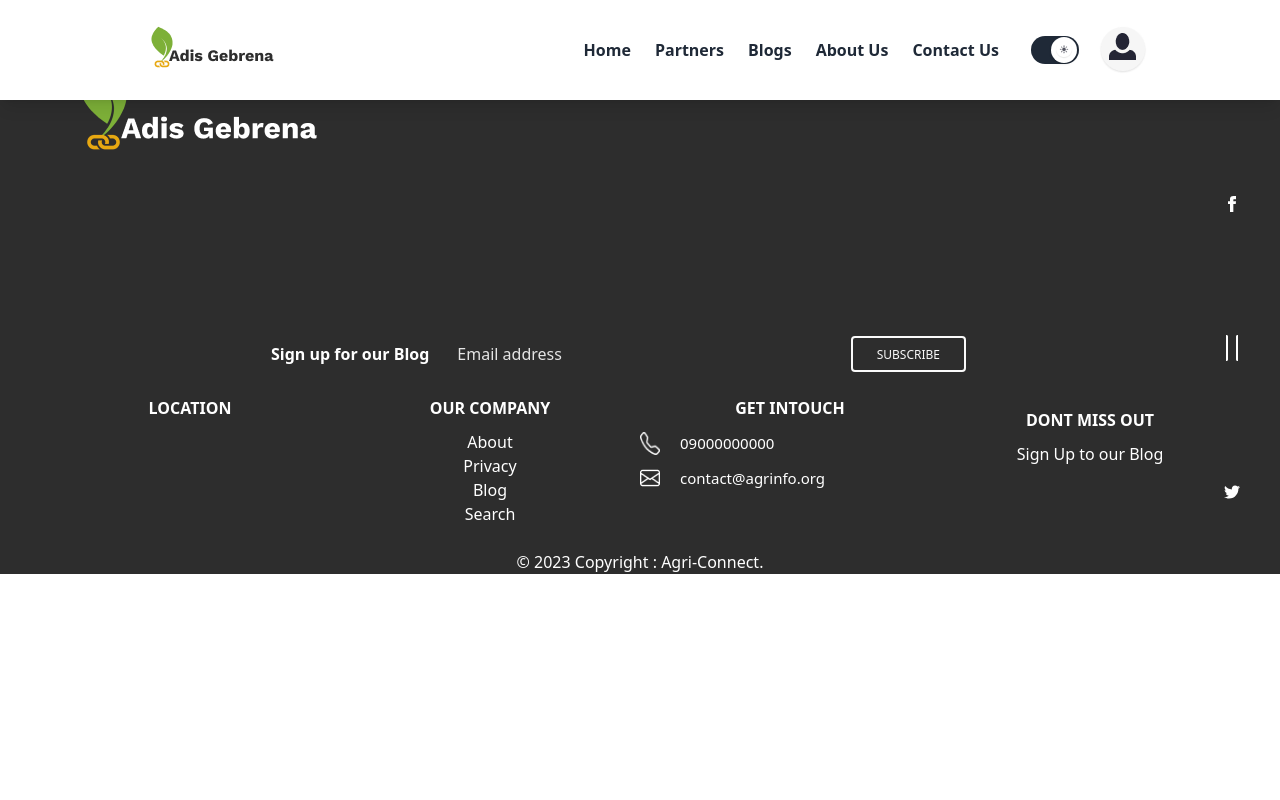
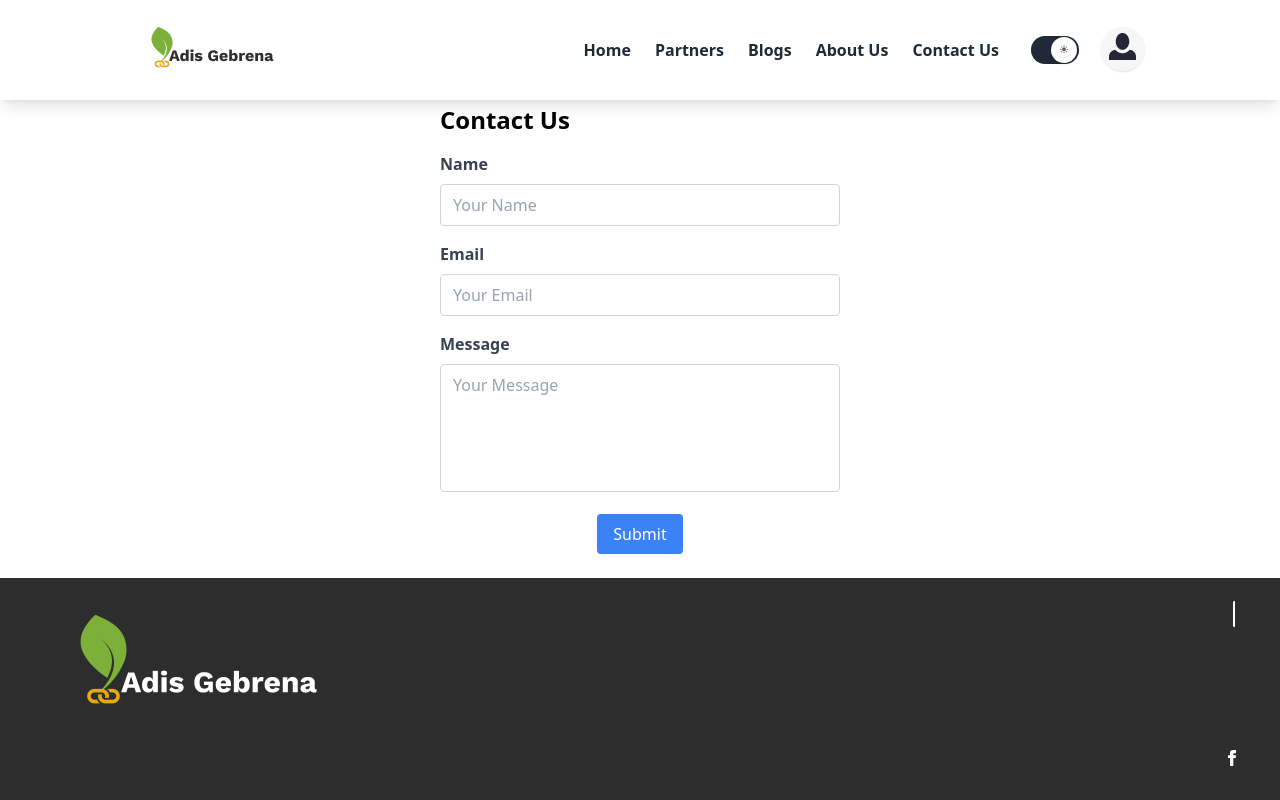
Before and after one commit to nand-n/agriconn, a React (Create React App) app: page /contact in a window 1280 px wide. Shown: the top 800 px of the page. Built offline with nearby package versions, Linux system fonts and the light colour scheme.

Commit message:
added some components

```diff
--- a/src/App.jsx
+++ b/src/App.jsx
@@ -16,13 +16,18 @@ import MarketDataTable from './Components/MarketData/MarketDataTable';
 import MarketDataTableUpload from './Components/MarketData/MarketDataUpload';
 import Soil from './Components/Soil/soil'
 import Partners from './Partners/Partners';
+import Basics from './Components/Basics/Basics';
+import Weatherandclimate from './Components/Weatherandclimate/Weatherandclimate';
+import Farmmgmt from './Components/Farmmgmt/Farmmgmt';
 
 
 function App() {
+  document.title ="Adis Gebrena"
 
 
   return (
     <>
+
       <BrowserRouter>
        <div className='overflow-hidden'>
         <Header />
@@ -43,6 +48,15 @@ function App() {
             <Route path='/climate-winy' element={<ClimateWindy />} />
             <Route path='/about' element={<About />} />
             <Route path='/contact' element={ <Contact />} />
+
+
+            <Route path='/basics-of-Adis%20Gebrena' element={ <Basics />} />
+            <Route path='/weather-and-climate' element={ <Weatherandclimate />} />
+            <Route path='/soil' element={ <Soil />} />
+            <Route path='/deasise' element={ <Disease />} />
+            <Route path='/farm-mgmt' element={ <Farmmgmt />} />
+
+
           </Routes>
         </main>
       </div>
--- /dev/null
+++ b/src/Components/Basics/Basics.jsx
@@ -0,0 +1,9 @@
+import React from 'react'
+
+function Basics() {
+  return (
+    <div className='w-screen h-screen '>Basics</div>
+  )
+}
+
+export default Basics
--- a/src/Components/CompanyInfo/About/About.jsx
+++ b/src/Components/CompanyInfo/About/About.jsx
@@ -1,9 +1,50 @@
-import React from 'react'
+import React from "react";
 
-function About() {
-  return (
-    <div>About Us</div>
-  )
-}
+const About = () => {
+    return (
+        <div className="2xl:container 2xl:mx-auto lg:py-16 lg:px-20 md:py-12 md:px-6 py-9 px-4 mt-12">
+            <div className="flex flex-col lg:flex-row justify-between gap-8">
+                <div className="w-full lg:w-5/12 flex flex-col justify-center">
+                    <h1 className="text-3xl lg:text-4xl font-bold leading-9 text-gray-800 pb-4">About Us</h1>
+                    <p className="font-normal text-base leading-6 text-gray-600 ">It is a long established fact that a reader will be distracted by the readable content of a page when looking at its layout. The point of using Lorem Ipsum.In the first place we have granted to God, and by this our present charter confirmed for us and our heirs forever that the English Church shall be free, and shall have her rights entire, and her liberties inviolate; and we will that it be thus observed; which is apparent from</p>
+                </div>
+                <div className="w-full lg:w-8/12 ">
+                    <img className="w-full h-full" src="https://i.ibb.co/FhgPJt8/Rectangle-116.png" alt="A group of People" />
+                </div>
+            </div>
 
-export default About
+            <div className="flex lg:flex-row flex-col justify-between gap-8 pt-12">
+                <div className="w-full lg:w-5/12 flex flex-col justify-center">
+                    <h1 className="text-3xl lg:text-4xl font-bold leading-9 text-gray-800 pb-4">Our Story</h1>
+                    <p className="font-normal text-base leading-6 text-gray-600 ">It is a long established fact that a reader will be distracted by the readable content of a page when looking at its layout. The point of using Lorem Ipsum.In the first place we have granted to God, and by this our present charter confirmed for us and our heirs forever that the English Church shall be free, and shall have her rights entire, and her liberties inviolate; and we will that it be thus observed; which is apparent from</p>
+                </div>
+                <div className="w-full lg:w-8/12 lg:pt-8">
+                    <div className="grid md:grid-cols-4 sm:grid-cols-2 grid-cols-1 lg:gap-4 shadow-lg rounded-md">
+                        <div className="p-4 pb-6 flex justify-center flex-col items-center">
+                            <img className="md:block hidden" src="https://i.ibb.co/FYTKDG6/Rectangle-118-2.png" alt="Alexa featured Img" />
+                            <img className="md:hidden block" src="https://i.ibb.co/zHjXqg4/Rectangle-118.png" alt="Alexa featured Img" />
+                            <p className="font-medium text-xl leading-5 text-gray-800 mt-4">Alexa</p>
+                        </div>
+                        <div className="p-4 pb-6 flex justify-center flex-col items-center">
+                            <img className="md:block hidden" src="https://i.ibb.co/fGmxhVy/Rectangle-119.png" alt="Olivia featured Img" />
+                            <img className="md:hidden block" src="https://i.ibb.co/NrWKJ1M/Rectangle-119.png" alt="Olivia featured Img" />
+                            <p className="font-medium text-xl leading-5 text-gray-800 mt-4">Olivia</p>
+                        </div>
+                        <div className="p-4 pb-6 flex justify-center flex-col items-center">
+                            <img className="md:block hidden" src="https://i.ibb.co/Pc6XVVC/Rectangle-120.png" alt="Liam featued Img" />
+                            <img className="md:hidden block" src="https://i.ibb.co/C5MMBcs/Rectangle-120.png" alt="Liam featued Img" />
+                            <p className="font-medium text-xl leading-5 text-gray-800 mt-4">Liam</p>
+                        </div>
+                        <div className="p-4 pb-6 flex justify-center flex-col items-center">
+                            <img className="md:block hidden" src="https://i.ibb.co/7nSJPXQ/Rectangle-121.png" alt="Elijah featured img" />
+                            <img className="md:hidden block" src="https://i.ibb.co/ThZBWxH/Rectangle-121.png" alt="Elijah featured img" />
+                            <p className="font-medium text-xl leading-5 text-gray-800 mt-4">Elijah</p>
+                        </div>
+                    </div>
+                </div>
+            </div>
+        </div>
+    );
+};
+
+export default About;
--- a/src/Components/CompanyInfo/Contact/Contact.jsx
+++ b/src/Components/CompanyInfo/Contact/Contact.jsx
@@ -1,11 +1,73 @@
-import React from 'react'
+import React, { useState } from 'react';
 
 function Contact() {
+  const [name, setName] = useState('');
+  const [email, setEmail] = useState('');
+  const [message, setMessage] = useState('');
+
+  const handleSubmit = (e) => {
+    e.preventDefault();
+    // Perform the necessary action with the form data
+  };
+
   return (
-      <div>
-          Contact us
+    <div className="flex justify-center mt-20">
+      <div className="max-w-md w-full p-6">
+        <h2 className="text-2xl font-bold mb-4">Contact Us</h2>
+        <form onSubmit={handleSubmit}>
+          <div className="mb-4">
+            <label htmlFor="name" className="block text-gray-700 font-bold mb-2">
+              Name
+            </label>
+            <input
+              type="text"
+              id="name"
+              className="px-3 py-2 border border-gray-300 rounded focus:outline-none focus:ring-blue-500 focus:border-blue-500 w-full"
+              placeholder="Your Name"
+              value={name}
+              onChange={(e) => setName(e.target.value)}
+              required
+            />
+          </div>
+          <div className="mb-4">
+            <label htmlFor="email" className="block text-gray-700 font-bold mb-2">
+              Email
+            </label>
+            <input
+              type="email"
+              id="email"
+              className="px-3 py-2 border border-gray-300 rounded focus:outline-none focus:ring-blue-500 focus:border-blue-500 w-full"
+              placeholder="Your Email"
+              value={email}
+              onChange={(e) => setEmail(e.target.value)}
+              required
+            />
+          </div>
+          <div className="mb-4">
+            <label htmlFor="message" className="block text-gray-700 font-bold mb-2">
+              Message
+            </label>
+            <textarea
+              id="message"
+              className="px-3 py-2 border border-gray-300 rounded focus:outline-none focus:ring-blue-500 focus:border-blue-500 w-full h-32 resize-none"
+              placeholder="Your Message"
+              value={message}
+              onChange={(e) => setMessage(e.target.value)}
+              required
+            />
+          </div>
+          <div className="text-center">
+            <button
+              type="submit"
+              className="px-4 py-2 bg-blue-500 text-white rounded hover:bg-blue-600 focus:outline-none focus:ring-blue-500 focus:border-blue-500"
+            >
+              Submit
+            </button>
+          </div>
+        </form>
+      </div>
     </div>
-  )
+  );
 }
 
-export default Contact
+export default Contact;
--- a/src/Components/Disease/disease.jsx
+++ b/src/Components/Disease/disease.jsx
@@ -2,7 +2,7 @@ import React from 'react'
 
 function Disease() {
   return (
-    <div>disease</div>
+    <div className='w-screen h-screen'>disease</div>
   )
 }
 
--- /dev/null
+++ b/src/Components/Farmmgmt/Farmmgmt.jsx
@@ -0,0 +1,9 @@
+import React from 'react'
+
+function Farmmgmt() {
+  return (
+    <div className='w-screen h-screen'>Farmmgmt</div>
+  )
+}
+
+export default Farmmgmt
--- a/src/Components/Home/home.jsx
+++ b/src/Components/Home/home.jsx
@@ -23,7 +23,6 @@ import  axios from 'axios'
 // import { motion , useScroll , useTransform } from 'framer-motion'
 function Home() {
 
-  document.title ="Adis Gebrena"
   const [farmers,setFarmers] =useState([])
 
   useEffect(()=>{
--- a/src/Components/Soil/soil.jsx
+++ b/src/Components/Soil/soil.jsx
@@ -2,7 +2,7 @@ import React from 'react'
 
 function Soil() {
   return (
-    <div>soil type</div>
+    <div className='w-screen h-screen'>soil type</div>
   )
 }
 
--- /dev/null
+++ b/src/Components/Weatherandclimate/Weatherandclimate.jsx
@@ -0,0 +1,9 @@
+import React from 'react'
+
+function Weatherandclimate() {
+  return (
+    <div className='w-screen h-screen'>Weatherandclimate</div>
+  )
+}
+
+export default Weatherandclimate
```
